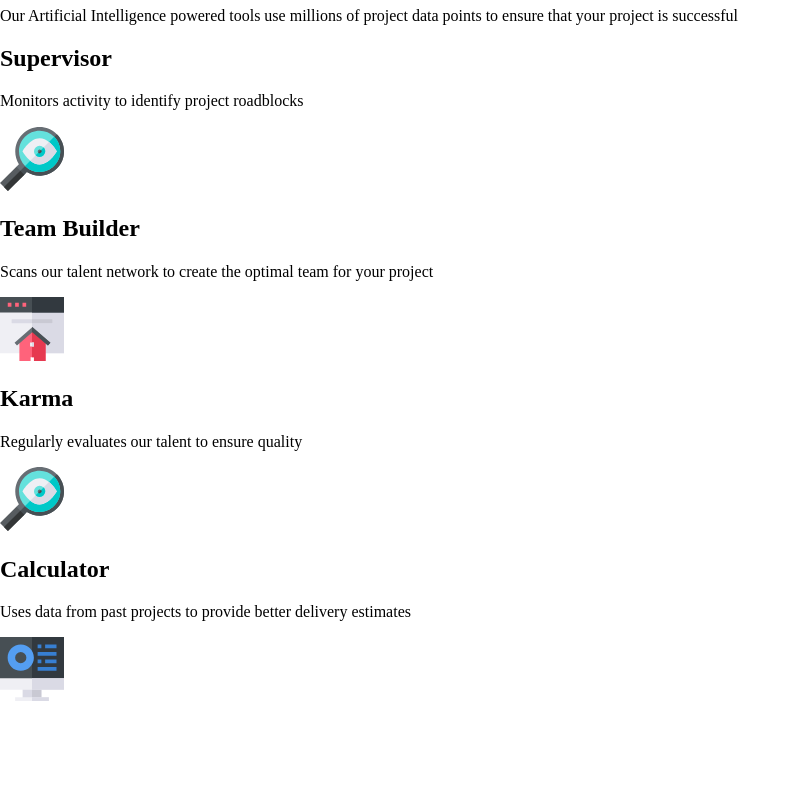
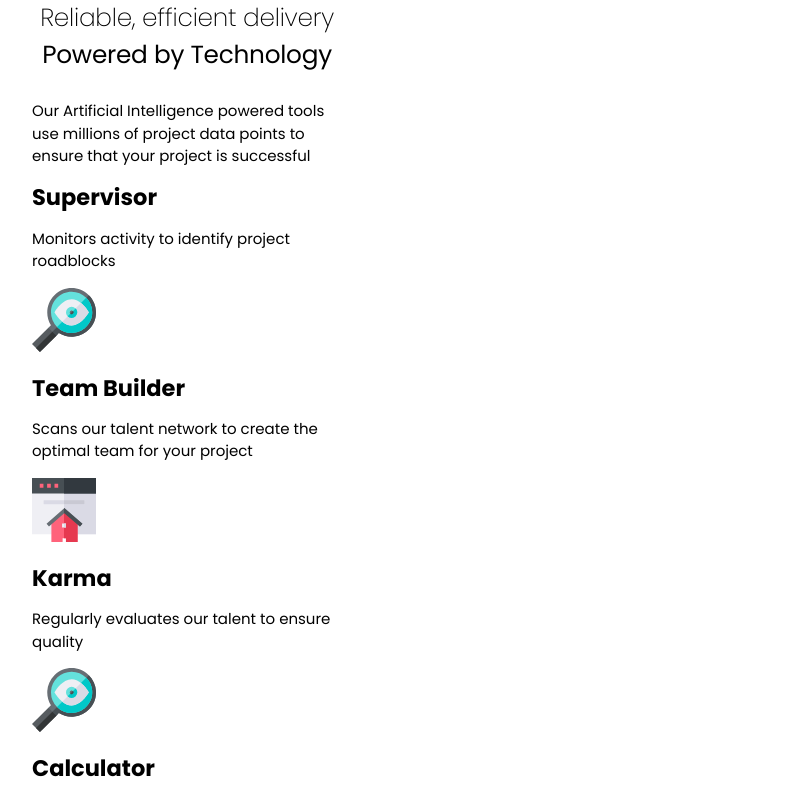
Before and after one commit to fbtot/four-card-feature, a plain HTML site: page index.html in a window 1280 px wide. Shown: the part 73-870 px from the top of the page, without its empty margins (0-801 px from the left). Before the commit the page ends 800 px from the top, so only its background shows below. Drawn offline with nearby package versions, Linux system fonts and the light colour scheme.

Commit message:
basic styles and title

```diff
--- a/scss/_mobile.scss
+++ b/scss/_mobile.scss
@@ -1 +1,30 @@
 @use "_variables" as *;
+
+html {
+  font-size: $base-font-size;
+}
+
+body {
+  //   background: palegoldenrod;
+  font-family: $font-family;
+  //   -moz-osx-font-smoothing: grayscale;
+  //   -webkit-font-smoothing: antialiased;
+  @extend %lh;
+}
+
+h1 {
+  font-size: 1.65rem;
+  @extend %tac;
+  font-weight: 400;
+  letter-spacing: -0.01em;
+  margin-bottom: 1.8rem;
+  @extend %lh;
+
+  span {
+    font-weight: 200;
+    display: block;
+  }
+}
+
+.subtitle {
+}
--- a/scss/_temporary.scss
+++ b/scss/_temporary.scss
@@ -0,0 +1,6 @@
+@use "_variables" as *;
+
+.page {
+  width: 310px;
+  margin: 72px 32px;
+}
--- a/scss/_variables.scss
+++ b/scss/_variables.scss
@@ -17,3 +17,11 @@ $font-family: "Poppins", sans-serif;
   margin: 0;
   padding: 0;
 }
+
+%tac {
+  text-align: center;
+}
+
+%lh {
+  line-height: 1.5em;
+}
```
Also changed, not shown: css/style.css, 1 other file.
